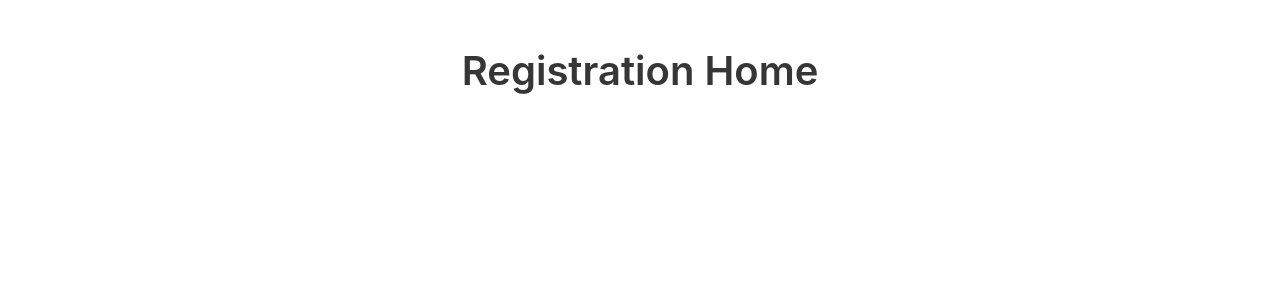
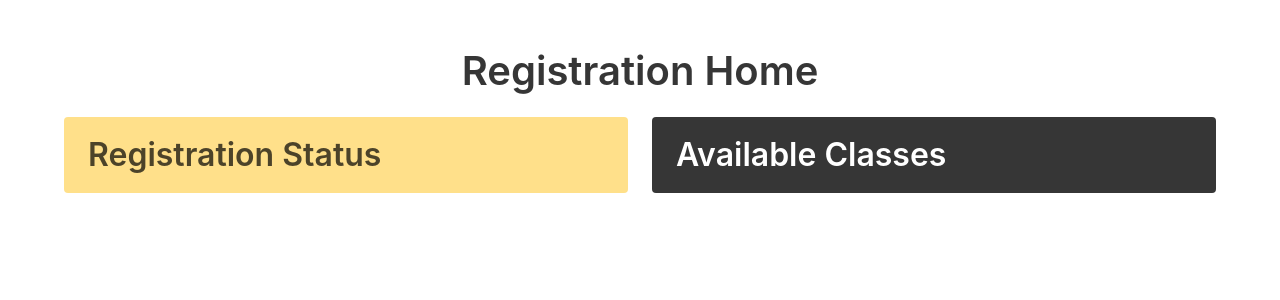
Before and after one commit to raymond-devries/skagit-bmc-registration, a Django app: page /registration_home in a window 1280 px wide. Shown: the part 56-356 px from the top of the page. Run offline with Django 3.2, Linux system fonts and the light colour scheme; the visitor is signed in with stand-in values (Sample User, id 1).

Commit message:
Get tiling system figured out for registration home.

```diff
--- a/templates/bmc_registration/registration_home.html
+++ b/templates/bmc_registration/registration_home.html
@@ -1,5 +1,19 @@
 {% extends "base.html" %}
 
 {% block content %}
-    <h2 class="title is-2 has-text-centered">Registration Home</h2>
+    <h1 class="title is-2 has-text-centered is-size-3-mobile">Registration Home</h1>
+    <div class="tile is-ancestor">
+        <div class="tile">
+            <div class="tile is-parent">
+                <article class="tile is-child notification is-warning">
+                    <h1 class="title">Registration Status</h1>
+                </article>
+            </div>
+            <div class="tile is-parent is-vertical">
+                <div class="tile is-child notification is-dark">
+                    <h1 class="title">Available Classes</h1>
+                </div>
+            </div>
+        </div>
+    </div>
 {% endblock %}
```
